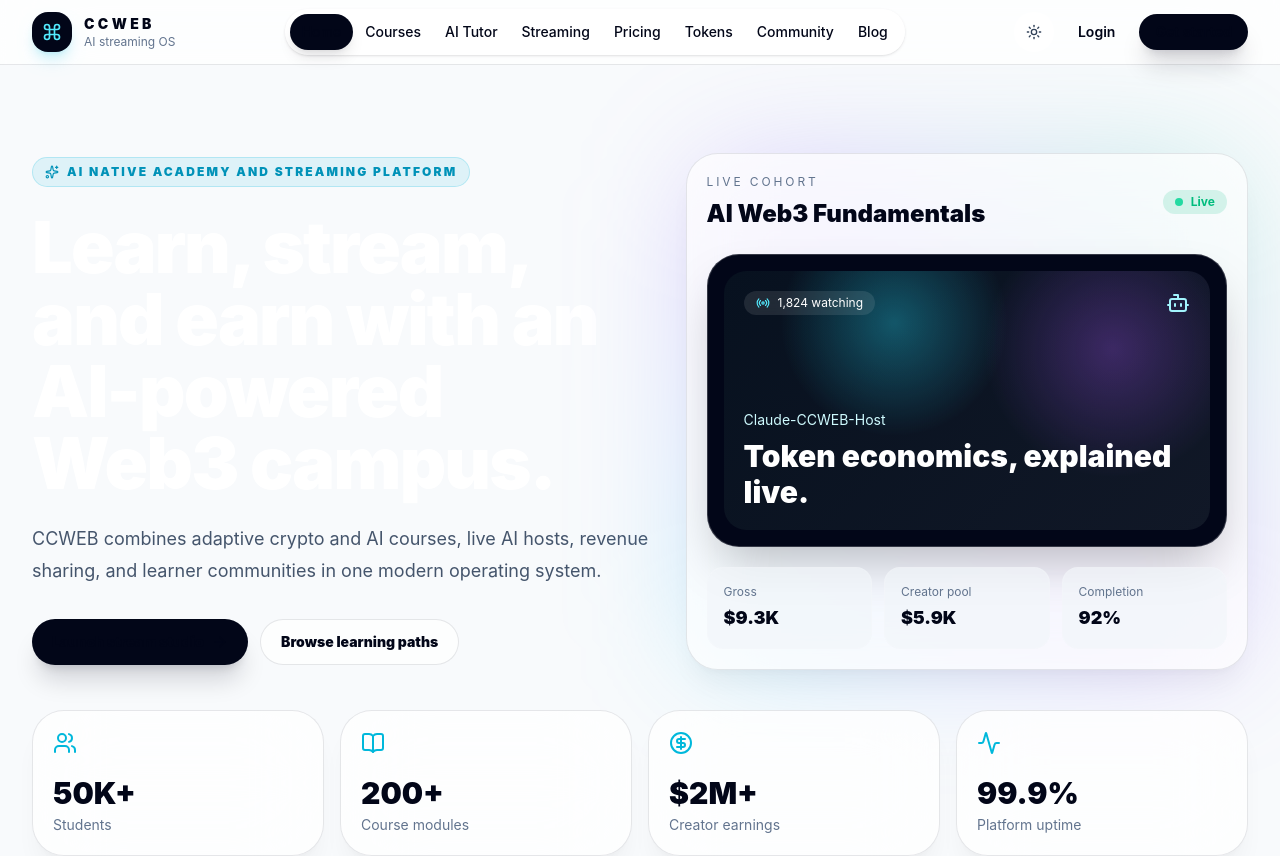
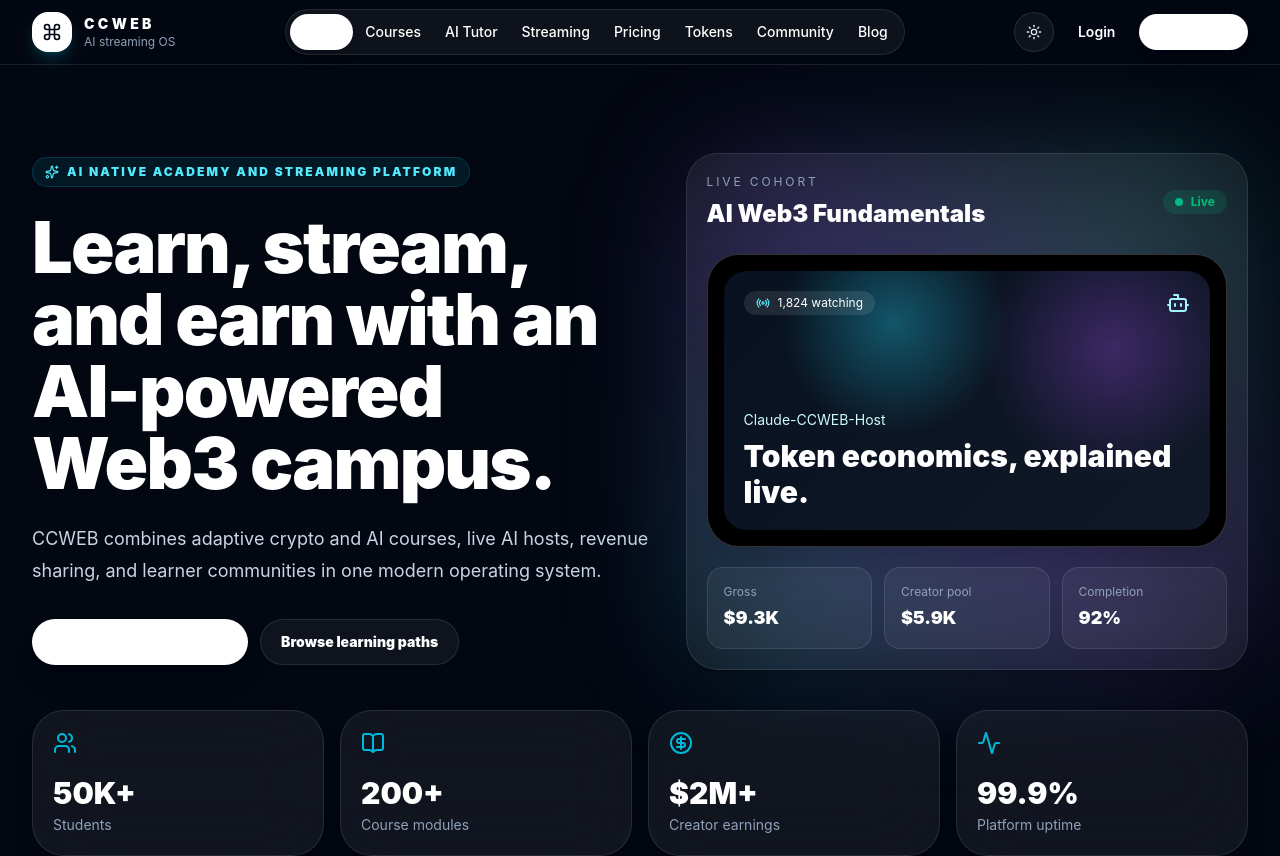
Before and after one commit to chrisochei20-star/ccweb-project, a React (Vite) app: page / in a window 1280 px wide. Shown: the top 856 px of the page. Built offline with nearby package versions, Linux system fonts and the light colour scheme.

Commit message:
Configure Tailwind class dark mode
Co-authored-by: chrisochei20-star <chrisochei20-star@users.noreply.github.com>

```diff
--- a/src/styles.css
+++ b/src/styles.css
@@ -1,6 +1,6 @@
 @import "tailwindcss";
 
-@custom-variant dark (&:where(.dark, .dark *) &);
+@custom-variant dark (&:where(.dark, .dark *));
 
 :root {
   font-family:
--- /dev/null
+++ b/tailwind.config.js
@@ -0,0 +1,3 @@
+export default {
+  darkMode: "class",
+};
```
